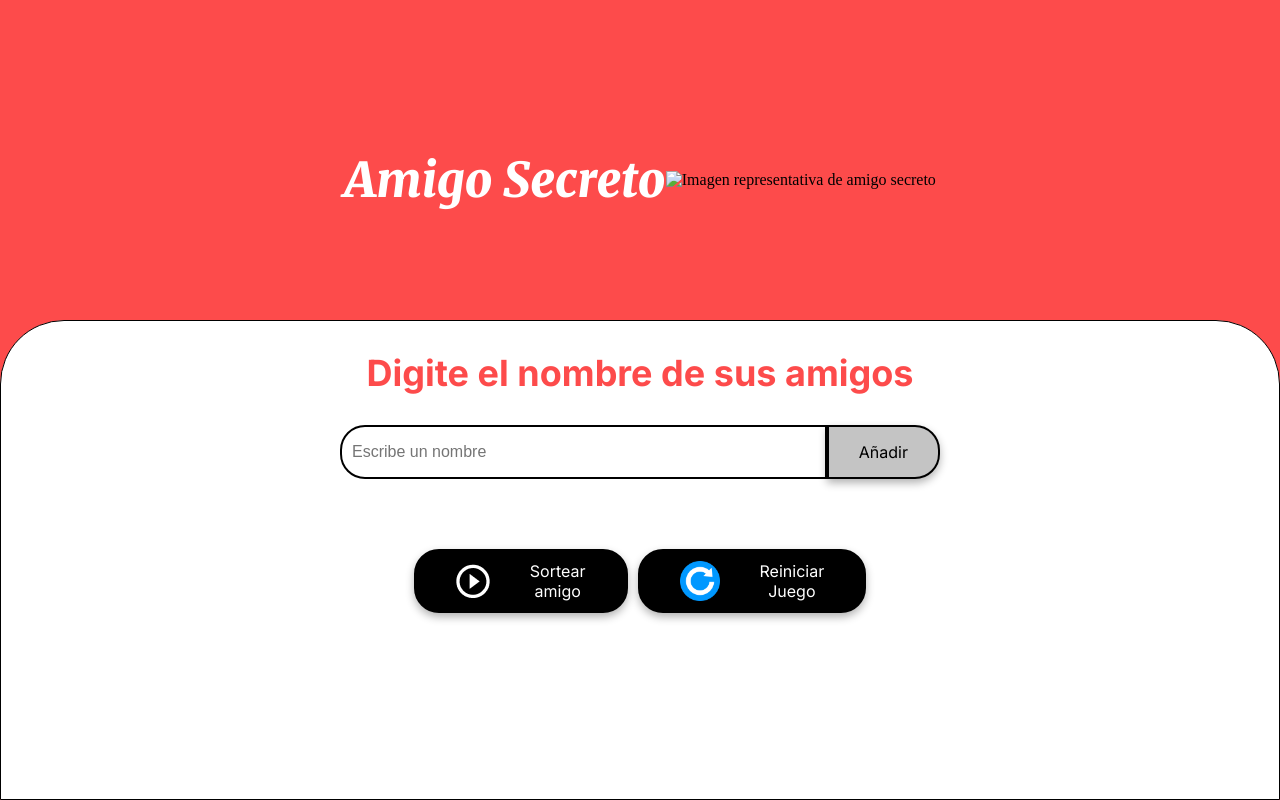
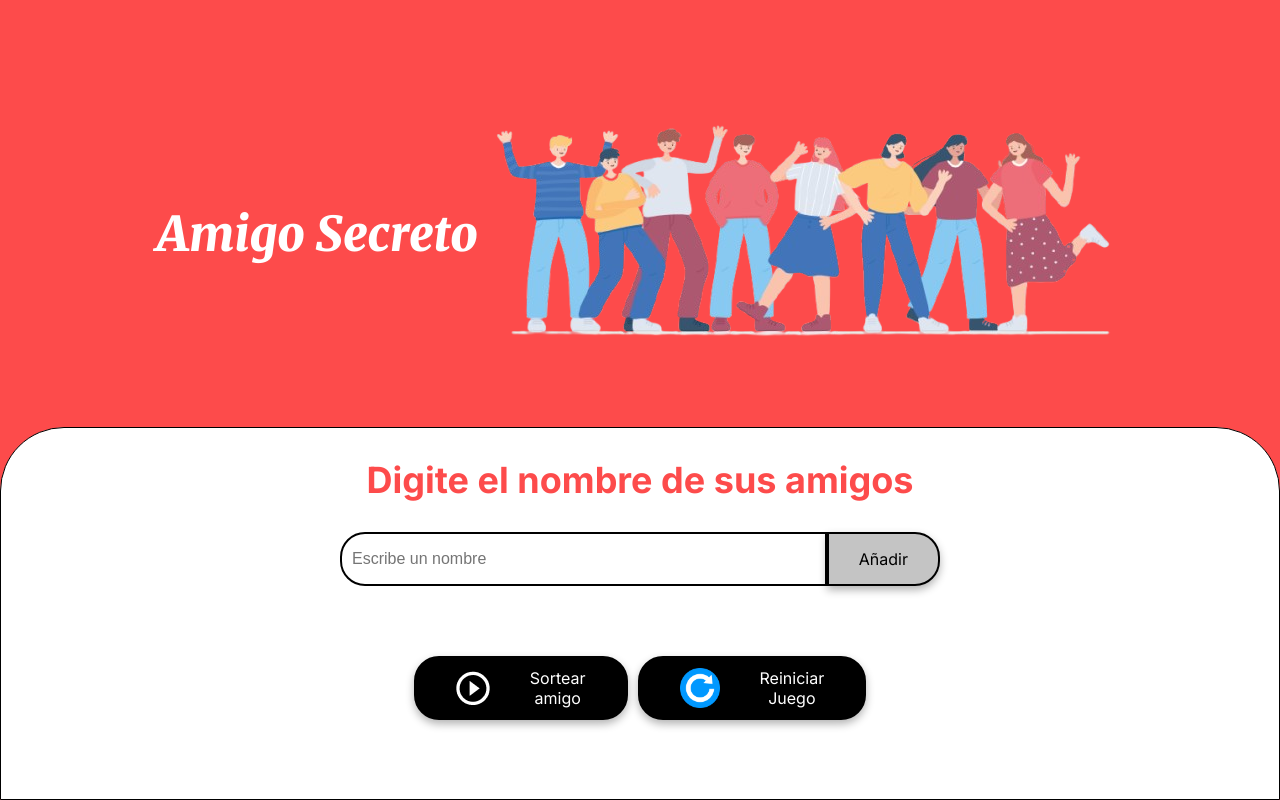
Before and after one commit to LauraCaipa02/Challenge_Amigo_Secreto, a plain HTML site: page index.html in a window 1280 px wide. Drawn offline with Linux system fonts and the light colour scheme.

Commit message:
Update index.html
Se modifica el nombre de la imagen principal del index, ya que no aparecia en el deployed

```diff
--- a/index.html
+++ b/index.html
@@ -14,7 +14,7 @@
     <main class="main-content">
         <header class="header-banner">
             <h1 class="main-title">Amigo Secreto</h1>
-            <img src="\assets\ImagenAmigo.png" alt="Imagen representativa de amigo secreto">
+            <img src="\assets\imagen_amigo.png" alt="Imagen representativa de amigo secreto">
         </header>
 
         <section class="input-section">
```
